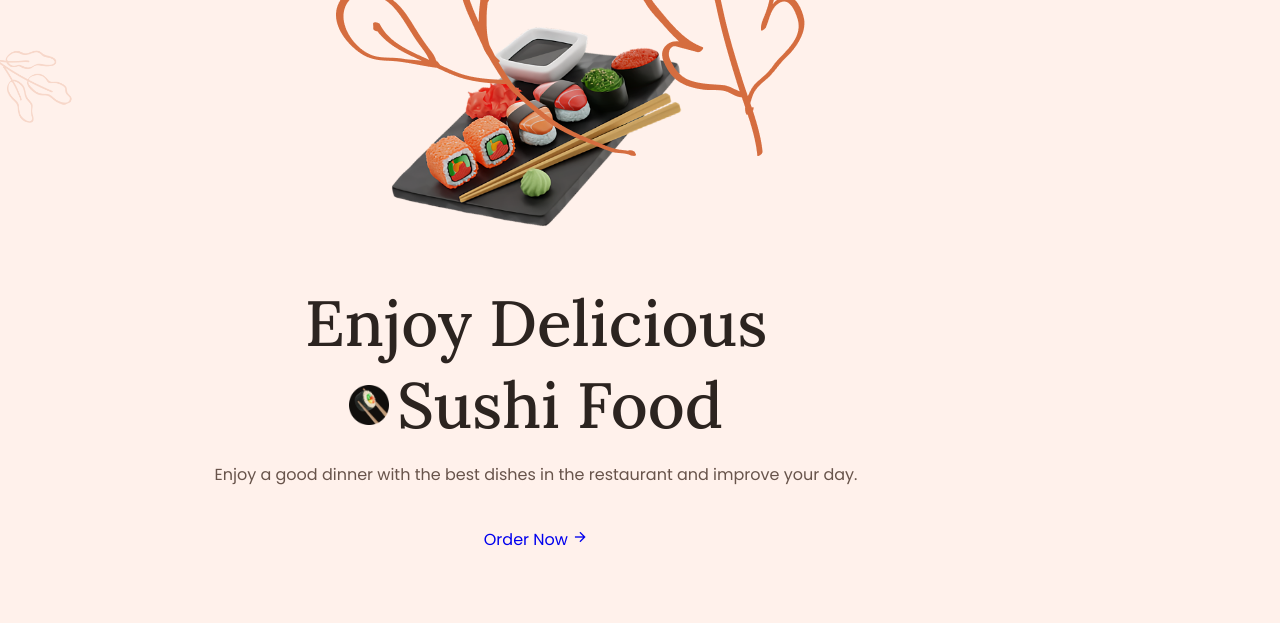
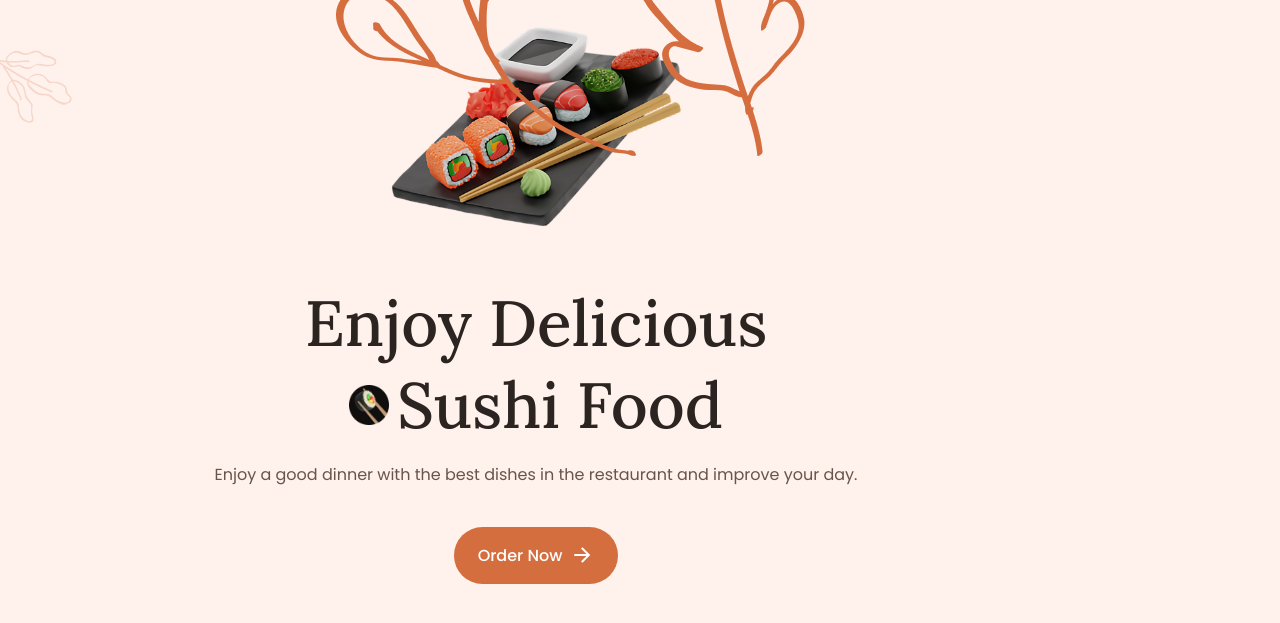
Before and after one commit to rajveer-s/sushi-restaurant, a plain HTML site: page index.html in a window 1280 px wide. Shown: the part 93-716 px from the top of the page. Drawn offline with nearby package versions, Linux system fonts and the light colour scheme.

Commit message:
header scroll function and order now button made

```diff
--- a/assets/css/styles.css
+++ b/assets/css/styles.css
@@ -320,7 +320,30 @@ img {
   transform: rotate(-15deg);
 }
 /*=============== BUTTON ===============*/
+.button {
+  display: inline-flex;
+  align-items: center;
+  column-gap: .5rem;
+  background-color: var(--first-color);
+  padding: 1rem 1.5rem;
+  border-radius: 4rem;
+  color: #ffffff;
+  font-weight: var(--font-medium);
+  transition: background .3s;
+}
 
+.button> i {
+  font-size: 1.5rem;
+  transition: transform .3s;
+}
+
+.button:hover {
+  background-color: var(--first-color-alt);
+}
+
+.button:hover i {
+  transform: translateX(.25rem);
+}
 
 /*=============== ABOUT ===============*/
 
--- a/assets/js/main.js
+++ b/assets/js/main.js
@@ -31,6 +31,12 @@ navLink.forEach(n => n.addEventListener('click', linkAction));
 
 
 /*=============== CHANGE BACKGROUND HEADER ===============*/
+const scrollHeader = () => {
+  const Header = document.getElementById('header');
+  // when the scroll is greater than 50 viewport height, add the scroll-header class to the header tag
+  this.scrollY >= 50 ? Header.classList.add('scroll-header') : Header.class.remove('scroll-header');
+}
+window.addEventListener('scroll', scrollHeader)
 
 
 /*=============== SHOW SCROLL UP ===============*/
```
